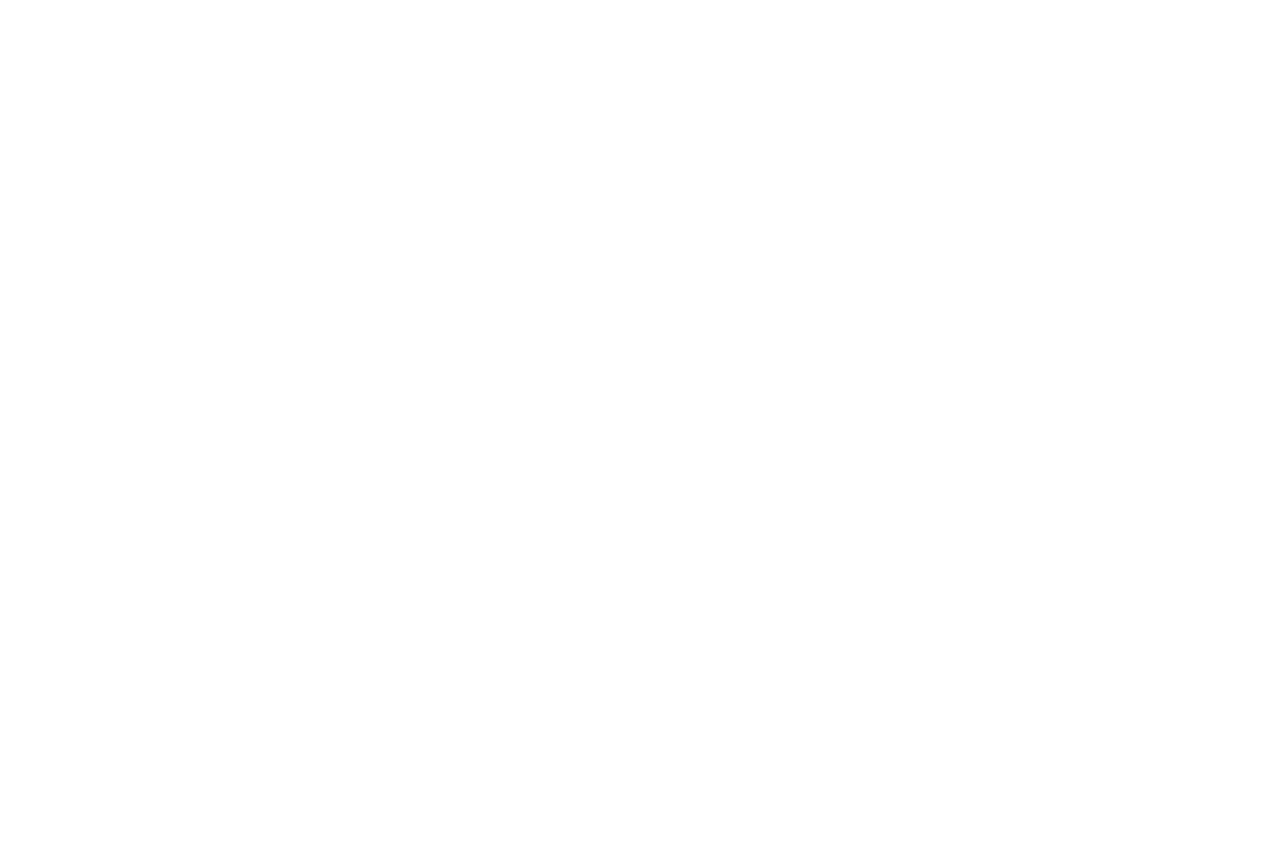
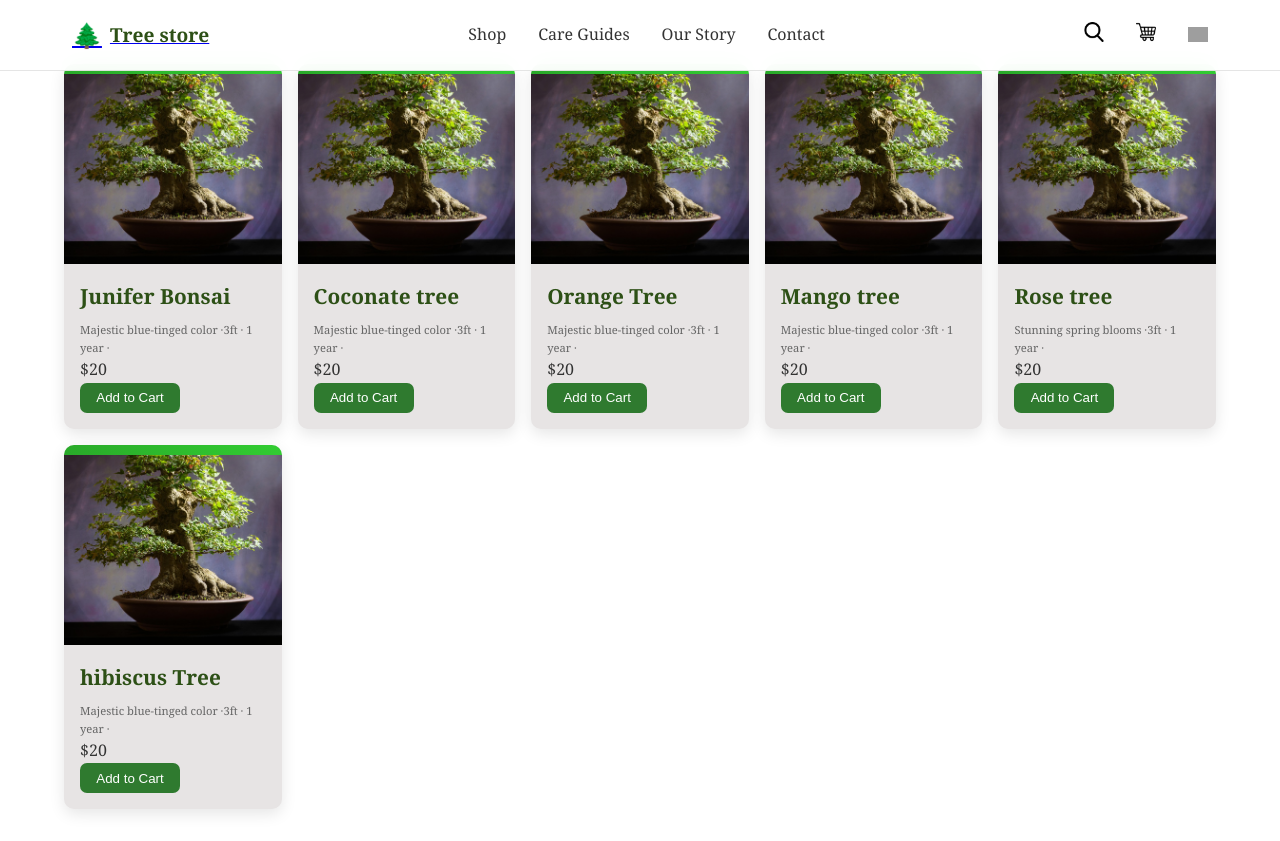
Before and after one commit to saadahmedbd/Ecoleafo_frontend, a React (Vite) app: page /product in a window 1280 px wide. Before the commit this address had no page. Before the commit the page ends 800 px from the top, so only its background shows below. Built offline with nearby package versions, Linux system fonts and the light colour scheme; no server answers; grey boxes are pictures that could not be loaded.

Commit message:
use axios to fetch product data from backend

```diff
--- a/package.json
+++ b/package.json
@@ -10,6 +10,7 @@
     "preview": "vite preview"
   },
   "dependencies": {
+    "axios": "^1.11.0",
     "react": "^19.1.1",
     "react-dom": "^19.1.1",
     "react-router-dom": "^7.8.2"
--- a/src/App.jsx
+++ b/src/App.jsx
@@ -5,6 +5,7 @@ import './App.css'
 import './index.css'
 import { HomePage } from './Pages/HomePage'
 import { Category } from './Pages/Category'
+import { Product } from './Pages/Product'
 
 
 function App() {
@@ -15,6 +16,7 @@ function App() {
       <Routes>
         <Route path='' element={<HomePage/>}/>
         <Route path='bonsaicategory' element={<Category/>}></Route>
+        <Route path='product' element={<Product/>}></Route>
       </Routes>
     </>
   )
--- /dev/null
+++ b/src/Pages/Product.jsx
@@ -0,0 +1,80 @@
+import { Header } from "../Component/Header";
+import './Category.css'
+import axios from "axios";
+
+export function Product(){
+    axios.get('http://localhost:3000/getproduct')
+        .then((response)=>{
+           console.log(response.data);
+        });
+    return(
+        <>
+            <Header/>
+
+
+        <section className="products-section">
+             <div className="container">
+
+
+            {/* <!-- Product grid for trending trees --> */}
+            <div className="product-grid">
+                <div className="product-card">
+                    <div className="product-image"><img src="Images/bonsai-6114254_1280.jpg"/></div>
+                    <div className="product-info">
+                        <h3 className="product-title">Junifer Bonsai</h3>
+                        <p className="product-description">Majestic blue-tinged color &#183;3ft &#183; 1 year &#183;</p>
+                        <p>  $20</p>
+                        <button className="product-cart">Add to Cart</button>
+                    </div>
+                </div>
+                <div className="product-card">
+                    <div className="product-image"><img src="Images/bonsai-6114254_1280.jpg"/></div>
+                    <div className="product-info">
+                        <h3 className="product-title">Coconate tree</h3>
+                        <p className="product-description">Majestic blue-tinged color &#183;3ft &#183; 1 year &#183;</p>
+                        <p>  $20</p>
+                        <button className="product-cart">Add to Cart</button>
+                    </div>
+                </div>
+                <div className="product-card">
+                    <div className="product-image"><img src="Images/bonsai-6114254_1280.jpg"/></div>
+                    <div className="product-info">
+                        <h3 className="product-title">Orange Tree</h3>
+                        <p className="product-description">Majestic blue-tinged color &#183;3ft &#183; 1 year &#183;</p>
+                        <p>  $20</p>
+                        <button className="product-cart">Add to Cart</button>
+                    </div>
+                </div>
+                <div className="product-card">
+                    <div className="product-image"><img src="Images/bonsai-6114254_1280.jpg"/></div>
+                    <div className="product-info">
+                        <h3 className="product-title">Mango tree</h3>
+                        <p className="product-description">Majestic blue-tinged color &#183;3ft &#183; 1 year &#183;</p>
+                        <p>  $20</p>
+                        <button className="product-cart">Add to Cart</button>
+                    </div>
+                </div>
+                 <div className="product-card">
+                    <div className="product-image"><img src="Images/bonsai-6114254_1280.jpg"/></div>
+                    <div className="product-info">
+                        <h3 className="product-title">Rose tree</h3>
+                        <p className="product-description">Stunning spring blooms &#183;3ft &#183; 1 year &#183; </p>
+                        <p>  $20</p>
+                        <button className="product-cart">Add to Cart</button>
+                    </div>
+                </div>
+                 <div className="product-card">
+                    <div className="product-image"><img src="Images/bonsai-6114254_1280.jpg"/></div>
+                    <div className="product-info">
+                        <h3 className="product-title">hibiscus Tree</h3>
+                        <p className="product-description">Majestic blue-tinged color &#183;3ft &#183; 1 year &#183;</p>
+                        <p>  $20</p>
+                        <button className="product-cart">Add to Cart</button>
+                    </div>
+                </div>
+            </div>
+        </div>
+    </section>
+        </>
+    )
+}
```
Also changed, not shown: home-design/product.html (added, +71 -0 lines), 1 other file (tests, documents, lock files or other folders).
